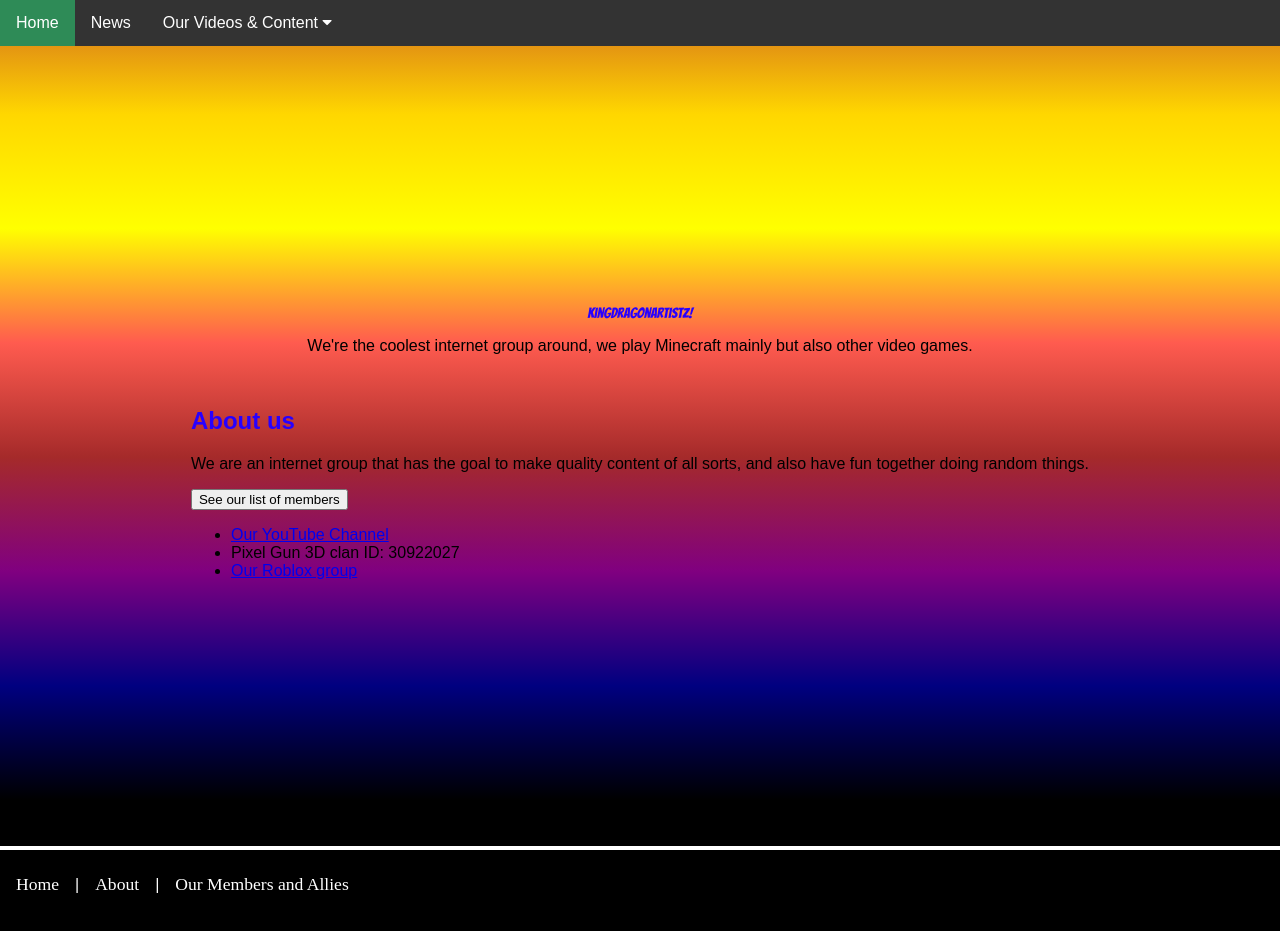
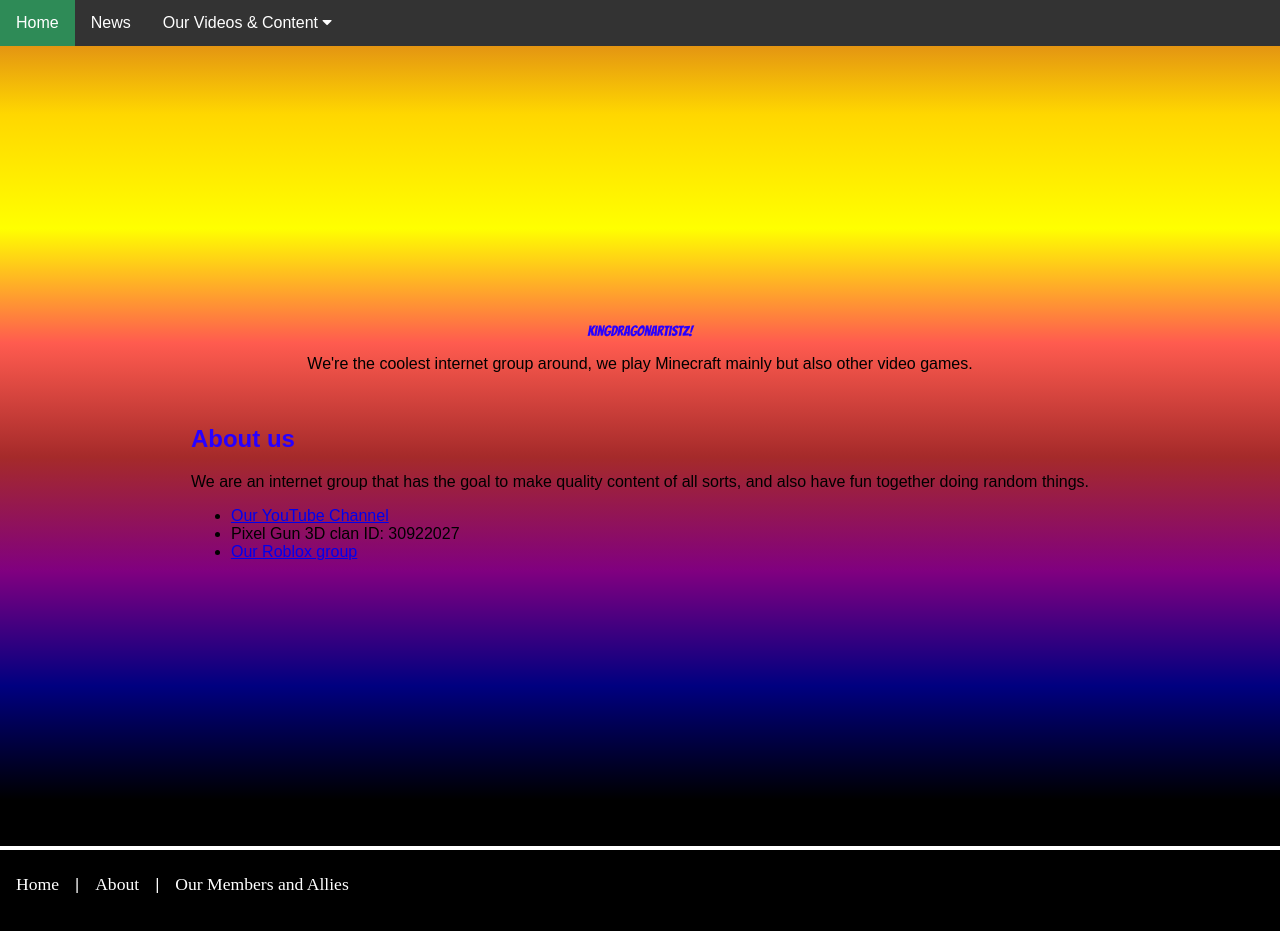
Before and after one commit to KingDragonArtistz/kingdragonartistz.github.io, a plain HTML site: page index.html in a window 1280 px wide. Drawn offline with Linux system fonts and the light colour scheme; a web font is replaced by a local one.

Commit message:
Update index.html

```diff
--- a/index.html
+++ b/index.html
@@ -57,7 +57,7 @@
 
 
 
-        <main role="main" class="wrapper">
+        <main class="wrapper">
 
             <div class="content">
                 <div class="navigation">
@@ -68,7 +68,7 @@
                 <div class="instructions">
                     <h2>About us</h2>
                     <p>We are an internet group that has the goal to make quality content of all sorts, and also have fun together doing random things.</p>
-                    <a href="/members"><button>See our list of members</button></a>
+
                     <ul>
                         <li><a href="https://youtube.com/@KingDragonArtistz">Our YouTube Channel</a></li>
                         <li>Pixel Gun 3D clan ID: 30922027</li>
```
